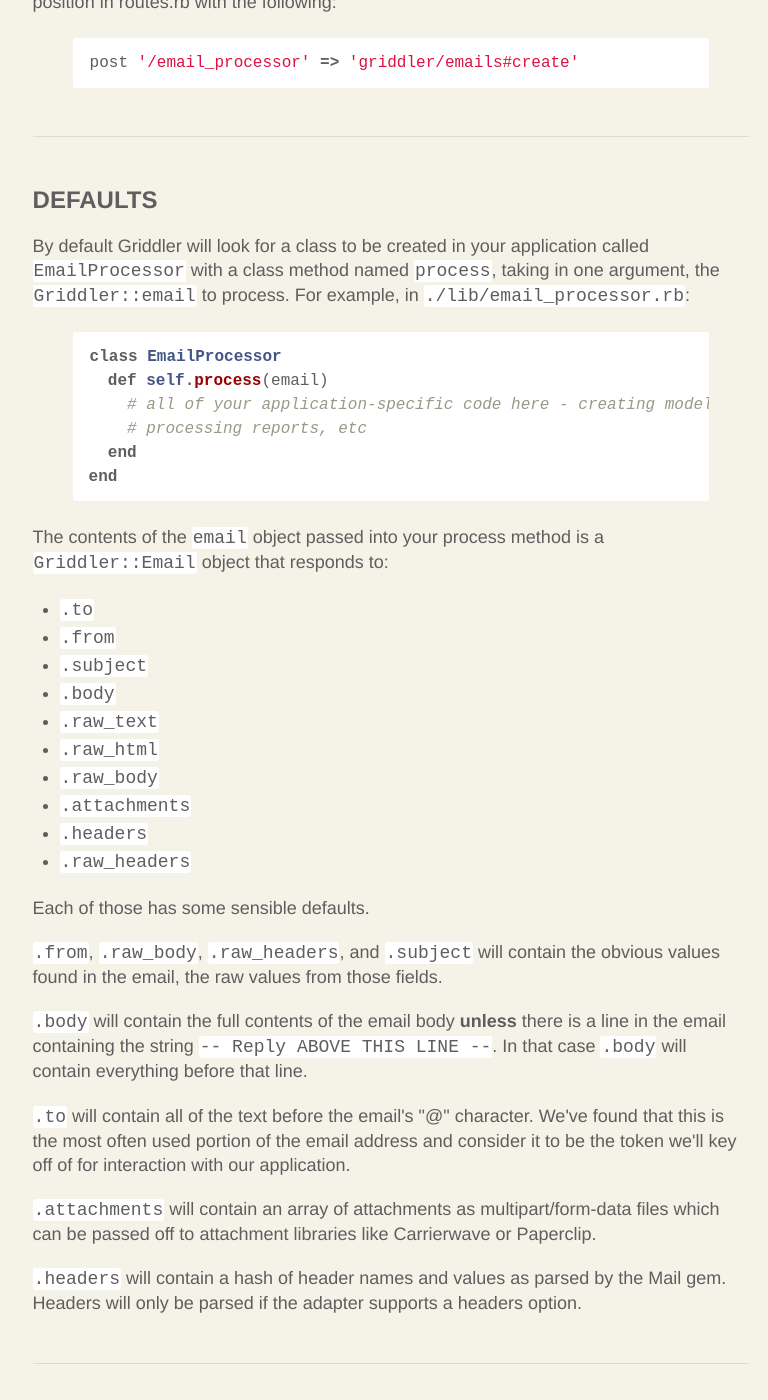
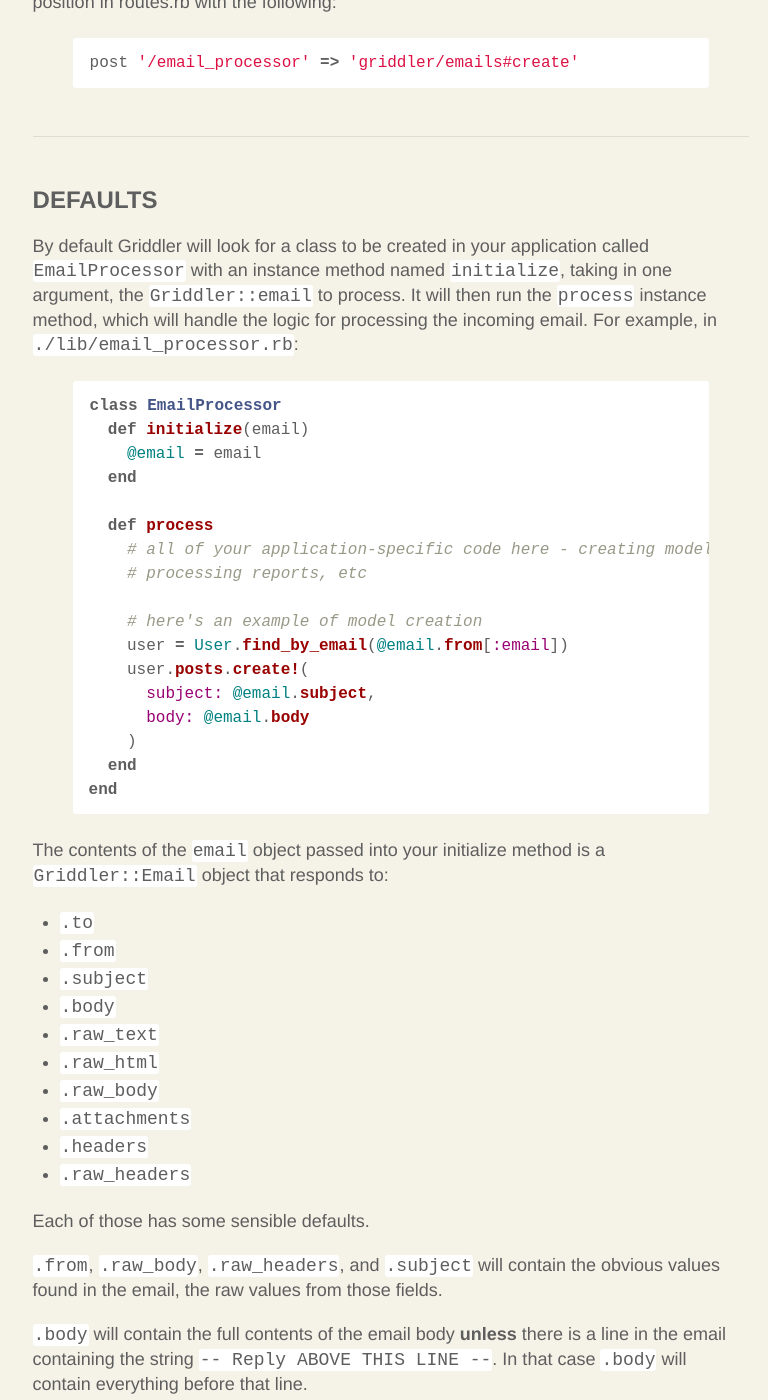
Before and after one commit to thoughtbot/griddler, a Jekyll site: the page built from index.html, in a window 1280 px wide and 1400 px high, scrolled down 1149 px. Shown: the whole window, without its empty margins (249-1017 px from the left). Built offline with Jekyll 4.4.1, drawn with Linux system fonts in a browser that asks for light colours; some of the changed text lies outside the part shown.

Commit message:
Fixed Griddler.io page not being consistent with GitHub README.md

```diff
--- a/_includes/content.html
+++ b/_includes/content.html
@@ -40,20 +40,31 @@ post '/email_processor' => 'griddler/emails#create'
 <h2>Defaults</h2>
 
 <p>By default Griddler will look for a class to be created in your application
-called <code>EmailProcessor</code> with a class method named
-<code>process</code>, taking in one argument, the <code>Griddler::email</code>
-to process.  For example, in <code>./lib/email_processor.rb</code>:</p>
+called <code>EmailProcessor</code> with an instance method named
+<code>initialize</code>, taking in one argument, the <code>Griddler::email</code>
+to process.  It will then run the <code>process</code> instance method, which will handle the logic for processing the incoming email. For example, in <code>./lib/email_processor.rb</code>:</p>
 
 {% highlight ruby %}
 class EmailProcessor
-  def self.process(email)
+  def initialize(email)
+    @email = email
+  end
+
+  def process
     # all of your application-specific code here - creating models,
     # processing reports, etc
+
+    # here's an example of model creation
+    user = User.find_by_email(@email.from[:email])
+    user.posts.create!(
+      subject: @email.subject,
+      body: @email.body
+    )
   end
 end
 {% endhighlight %}
 
-<p>The contents of the <code>email</code> object passed into your process method
+<p>The contents of the <code>email</code> object passed into your initialize method
 is a <code>Griddler::Email</code> object that responds to:</p>
 
 <ul>
@@ -94,28 +105,22 @@ are shown below with sample overrides following. In <code>config/initializer/gri
 {% highlight ruby %}
 Griddler.configure do |config|
   config.processor_class = EmailProcessor # MyEmailProcessor
-  config.to = :token # :full, :email, :hash
-  # :raw    => 'AppName <s13.6b2d13dc6a1d33db7644@mail.myapp.com>'
-  # :email  => 's13.6b2d13dc6a1d33db7644@mail.myapp.com'
-  # :token  => 's13.6b2d13dc6a1d33db7644'
-  # :hash   => { raw: '', email: '', token: '', host: '' }
+  config.processor_method = :process
   config.reply_delimiter = '-- REPLY ABOVE THIS LINE --'
   config.email_service = :sendgrid
 end
 {% endhighlight %}
 
 <ul>
-<li>
-<code>config.processor_class</code> is the class Griddler will use to handle your incoming emails.</li>
-<li>
-<li>
-<code>config.processor_method</code> is the method Griddler will call on the processor class when handling your incoming emails.</li>
-<li>
-<code>config.reply_delimiter</code> is the string searched for that will split your body.</li>
-<code>config.email_service</code> tells Griddler which email service you are using. The supported
+<li><code>config.processor_class</code> is the class Griddler will use to handle your incoming emails.</li>
+<li><code>config.processor_method</code> is the method Griddler will call on the processor class when handling your incoming emails.</li>
+<li><code>config.reply_delimiter</code> is the string searched for that will split your body.</li>
+<li><code>config.email_service</code> tells Griddler which email service you are using. The supported
 email service options are <code>:sendgrid</code> (the default), <code>:cloudmailin</code> (expects
 multipart format), <code>:postmark</code> and <code>:mandrill</code>.</li>
-</ul><h2>Testing In Your App</h2>
+</ul>
+
+<h2>Testing In Your App</h2>
 
 <p>You may want to create a factory for when testing the integration of Griddler into
 your application. If you're using factory_girl this can be accomplished with the
```
